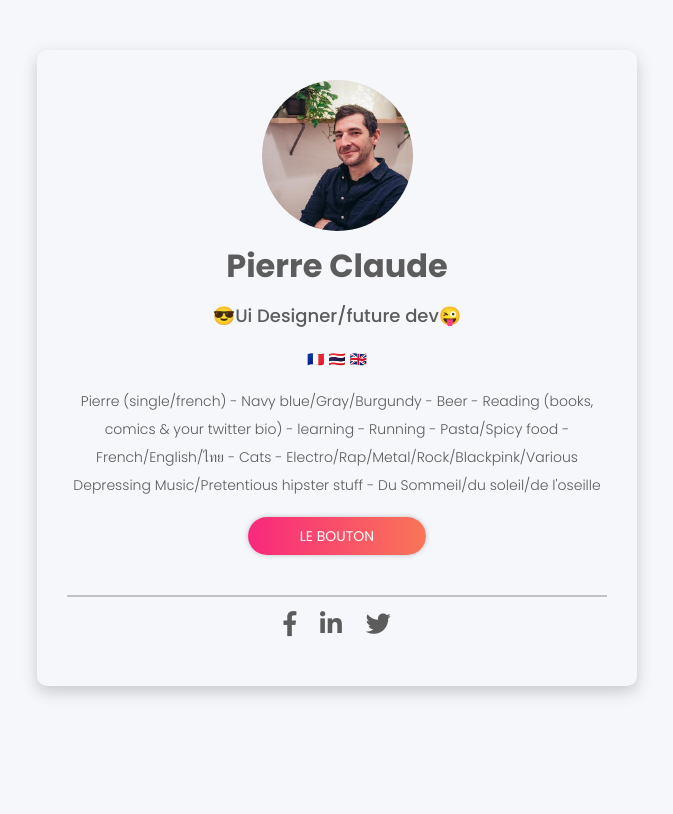
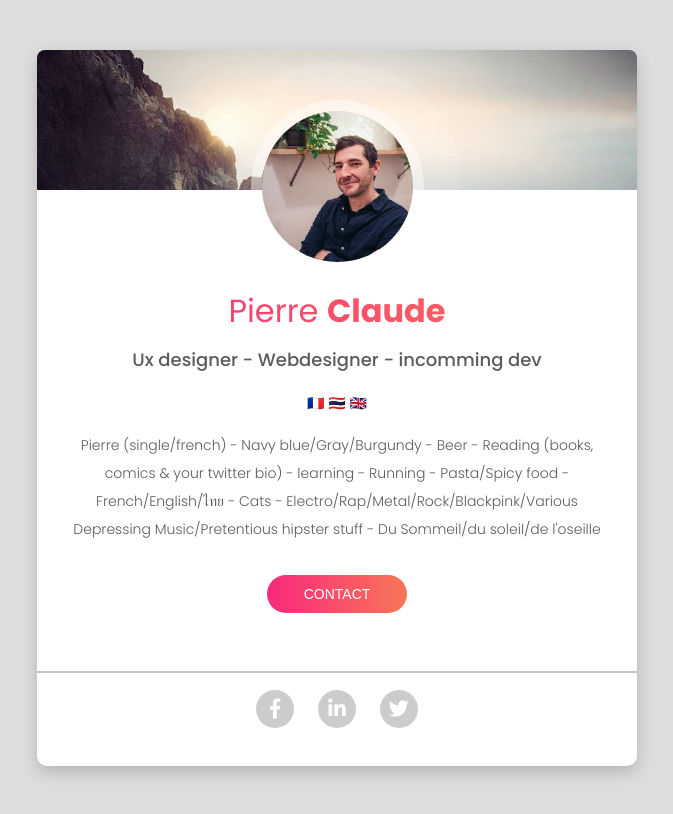
Before and after one commit to pierreclaude99/profile, a plain HTML site: page index.html in a window 1280 px wide. Shown: the whole page, without its empty margins (303-976 px from the left). Drawn offline with Linux system fonts and the light colour scheme.

Commit message:
my best face

```diff
--- a/index.html
+++ b/index.html
@@ -10,15 +10,20 @@
   <body>
     <div class="container">
       <div class="card">
+        <div class="top-bg">
+
+        </div>
+
         <img src="images/profile-picture.jpg" id="avatar" alt="profile picture">
         <h1>Pierre <strong>Claude</strong></h1>
-        <h2>😎Ui Designer/future dev😜</h2>
+
+
+        <h2>Ux designer - Webdesigner - incomming dev</h2>
         <p>🇫🇷 🇹🇭 🇬🇧</p>
         <p>Pierre (single/french) - Navy blue/Gray/Burgundy - Beer - Reading (books, comics & your twitter bio) - learning - Running - Pasta/Spicy food - French/English/ไทย - Cats - Electro/Rap/Metal/Rock/Blackpink/Various Depressing Music/Pretentious hipster stuff - Du Sommeil/du soleil/de l'oseille</p>
-        <a href="#" class="fancy-ass-btn">le bouton</a>
-
+        <a href="mailto:pierre.claude99gmail.com" class="button"><span>contact</span></a>
         <hr class="sep">
-        <ul class="rs">
+           <ul class="rs">
           <li>
             <a href="https://www.facebook.com/megdo/"><i class="fab fa-facebook-f"></i></a>
           </li>
@@ -29,6 +34,7 @@
             <a href="https://twitter.com/MegdoMegdo"><i class="fab fa-twitter"></i></a>
           </li>
         </ul>
+
     </div>
   </div>
   </body>
--- a/style.css
+++ b/style.css
@@ -1,7 +1,7 @@
 body {
     padding: 0px;
     margin: 0px;
-    background: #f5f7fa;
+    background: #EDEDED;
     font-family: 'Poppins', sans-serif;
     font-size: 14px;
     line-height: 28px;
@@ -10,10 +10,16 @@ body {
 
 p {
     font-weight: 300;
+    padding: 0px 30px;
 }
 
 h1 {
   font-size: 32px;
+  font-weight: 400;
+  background: rgb(249,40,125);
+  background: linear-gradient(90deg, rgba(249,40,125,1) 0%, rgba(249,118,86,1) 100%);
+  -webkit-background-clip: text;
+  -webkit-text-fill-color: transparent;
 }
 
 h2 {
@@ -45,16 +51,28 @@ h2 {
   }
 }
 
-
+.top-bg {
+    width: 100%;
+    height: 140px;
+    background-image: url(images/shore.jpg);
+    background-size: cover;
+    background-repeat: no-repeat;
+    -webkit-border-top-left-radius: 8px;
+-webkit-border-top-right-radius: 8px;
+-moz-border-radius-topleft: 8px;
+-moz-border-radius-topright: 8px;
+border-top-left-radius: 8px;
+border-top-right-radius: 8px;
+}
 
 .card{
     margin: 50px;
-    padding: 30px;
     -webkit-box-shadow: 0px 6px 15px 0px rgba(50, 50, 50, 0.23);
     -moz-box-shadow: 0px 6px 15px 0px rgba(50, 50, 50, 0.23);
     box-shadow: 0px 6px 15px 0px rgba(50, 50, 50, 0.23);
     border-radius: 10px;
     text-align: center;
+    background: #ffffff;
 }
 
 hr.sep {
@@ -65,32 +83,80 @@ hr.sep {
 img#avatar {
     display: block;
     width: 151px;
-    margin: auto;
+    margin: -90px auto 24px auto;
     border-radius: 50%;
+    border: 11px solid rgba(255,255,255,0.5);
 }
 
-ul.rs {
-    padding: 0px;
+img#avatar {
+box-shadow: 0 0 0 rgba(0,176,255, 1);
+animation: pulse 1.5s infinite;
+}
+selector .elementor-button:hover {
+animation: none;
 }
 
+@-webkit-keyframes pulse {
+0% {
+  -webkit-box-shadow: 0 0 0 0 rgba(255,255,255, 1);
+}
+70% {
+-webkit-box-shadow: 0 0 0 50px rgba(255,255,255,1);
+}
+100% {
+-webkit-box-shadow: 0 0 0 0 rgba(255,255,255, 1);
+}
+}
+@keyframes pulse {
+0% {
+-moz-box-shadow: 0 0 0 0 rgba(255,255,255, 1);
+box-shadow: 0 0 0 0 rgba(255,255,255, 0.4);
+}
+70% {
+-moz-box-shadow: 0 0 0 50px rgba(0,255,255, 1);
+box-shadow: 0 0 0 50px rgba(255,255,255, 0);
+}
+100% {
+-moz-box-shadow: 0 0 0 0 rgba(255,255,255, 1);
+box-shadow: 0 0 0 0 rgba(255,255,255, 0);
+}
+}
+
+
+
+
+
+
+ul.rs {
+    padding: 0px 30px 28px 30px;
+    margin: 0px;
+}
 
 ul.rs li {
     list-style-type: none;
     display: inline;
 }
 
-ul.rs li a{
-    color: #5c5c5c;
+ul.rs li a {
+    color: #ffffff;
     margin: 10px;
     font-size: 25px;
+    background: #cccccc;
+    font-size: 20px;
+    display: inline-block;
+    padding: 9px;
+    width: 20px;
+    height: 20px;
+    border-radius: 50%;
+    transition: background 1s;
 }
 
 
 
-
 ul.rs li a:hover{
-    color: #000;
-    margin: 10px;
+    color: #ffffff;
+    background: #fd5068;
+    transition: background 1s;
 }
 
 a.fancy-ass-btn {
@@ -106,14 +172,67 @@ a.fancy-ass-btn {
     margin: 18px auto;
     display: block;
     max-width: 104px;
-    -webkit-box-shadow: 0px 0px 5px 0px rgba(50, 50, 50, 0.28);
-    -moz-box-shadow:    0px 0px 5px 0px rgba(50, 50, 50, 0.28);
-    box-shadow:         0px 0px 5px 0px rgba(50, 50, 50, 0.28);
+    transition: box-shadow 2s, background 2s;
+    cursor: pointer;
 }
 
 
 a.fancy-ass-btn:hover {
-    background: rgb(249,118,86);
-    background: linear-gradient(90deg, rgba(249,118,86,1) 0%, rgba(249,40,125,1) 100%);
+  animation: pulse 1.5s infinite;
+    background: #fd5068;
+        transition: box-shadow 2s, background 2s
+-webkit-box-shadow: 0px 0px 15px 1px rgba(0,0,0,0.31);
+box-shadow: 0px 0px 15px 1px rgba(0,0,0,0.31);
+cursor: pointer;
+}
 
+
+
+.button {
+  display: inline-block;
+  margin: 18px auto;
+  padding: 5px 37px;
+  font-size: 14px;
+  text-transform: uppercase;
+  color: #fff;
+  font-family: arial, sans-serif;
+  text-decoration: none;
+  border-radius: 31px;
+  position: relative;
+  background-color: #ccc;
+  background-image: linear-gradient(90deg, rgba(249,40,125,1) 0%, rgba(249,118,86,1) 100%);
+  -webkit-backface-visibility: hidden;
+  z-index: 1;
 }
+.button:after {
+  position: absolute;
+  color: #fff;
+  content: '';
+  top: 0;
+  left: 0;
+  width: 100%;
+  height: 100%;
+  border-radius: 31px;
+  background-image: linear-gradient(90deg, rgba(249,118,86,1) 0%, rgba(249,40,125,1) 100%);
+  transition: opacity 0.5s ease-out;
+  z-index: 2;
+  opacity: 0;
+}
+.button:hover:after {
+  opacity: 1;
+}
+.button span {
+  position: relative;
+  z-index: 3;
+}
+body {
+  text-align: center;
+  background: #ddd;
+}
+
+.button:hover {
+-webkit-box-shadow: 0px 0px 10px 0px rgba(50, 50, 50, 0.5);
+-moz-box-shadow:    0px 0px 10px 0px rgba(50, 50, 50, 0.5);
+box-shadow:         0px 0px 10px 0px rgba(50, 50, 50, 0.5);
+transition: box-shadow 1s ease-out;
+}
```
Also changed, not shown: images/shore.jpg (added).
